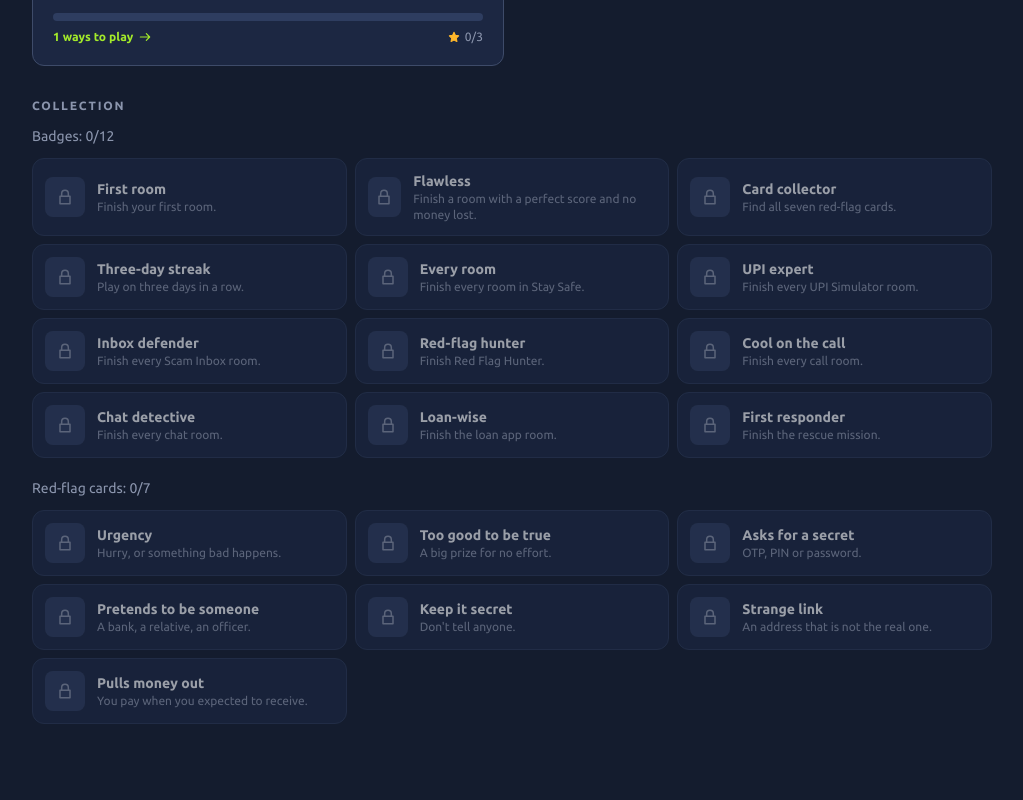
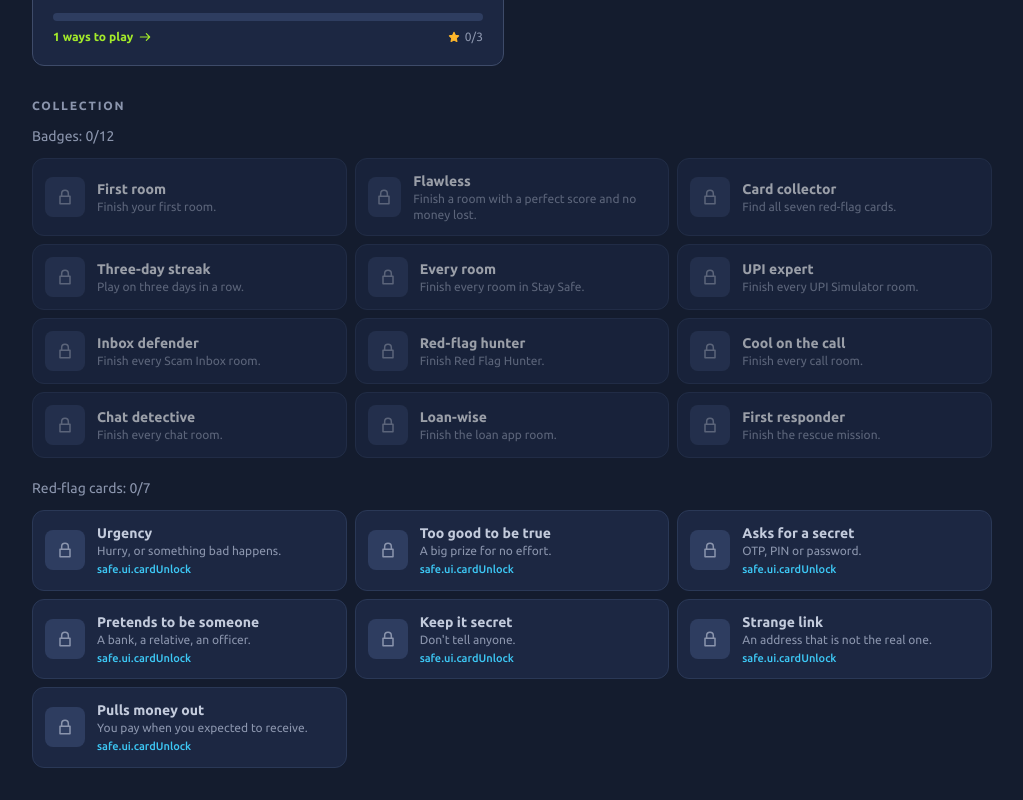
Before and after one commit to Pranjal-Garg-21/Vanguard, a React (Vite) app in the folder frontend/: page /safe in a window 1280 px wide. Shown: the part 1430-2230 px from the top of the page, without its empty margins (128-1151 px from the left). Before the commit the page ends 2186 px from the top, so only its background shows below. Built offline with nearby package versions, Linux system fonts and the light colour scheme.

Commit message:
Show red-flag cards as found, collected or locked
A locked card now says how to unlock it (find it with the Scam Lens), a
card earned in an earlier room shows as Collected instead of locked, and the
cards count totals this run and the collection.

```diff
--- a/frontend/src/games/safe/phone/RoomComplete.tsx
+++ b/frontend/src/games/safe/phone/RoomComplete.tsx
@@ -17,7 +17,7 @@ function Stat({ label, value, tone = 'text-ink' }: { label: string; value: strin
 }
 
 /** Completion screen in the style of a finished room: result, stats and the red-flag cards. */
-export function RoomComplete({ state, onReplay, onRetry, onContinue }: { state: RunState; onReplay: () => void; onRetry: () => void; onContinue: () => void }) {
+export function RoomComplete({ state, collected = [], onReplay, onRetry, onContinue }: { state: RunState; /** Cards found in earlier rooms. */ collected?: string[]; onReplay: () => void; onRetry: () => void; onContinue: () => void }) {
   const sum = summarise(state);
   const found = new Set(foundKinds(state));
   const judge = state.script.mode === 'judge';
@@ -39,7 +39,7 @@ export function RoomComplete({ state, onReplay, onRetry, onContinue }: { state:
         {inbox && <Stat label={t('safe.ui.falseAlarms')} value={String(sum.falseAlarms)} tone={sum.falseAlarms > 0 ? 'text-warn' : 'text-brand'} />}
         {!judge && <Stat label={t('safe.ui.moneyLost')} value={rupees(sum.balanceLost)} tone={sum.balanceLost > 0 ? 'text-bad' : 'text-brand'} />}
         <Stat label={t('safe.ui.tellsFound')} value={`${sum.tellsFound}/${sum.tellsTotal}`} tone="text-info" />
-        <Stat label={t('safe.ui.cards')} value={`${found.size}/${TELL_KINDS.length}`} tone="text-xp" />
+        <Stat label={t('safe.ui.cards')} value={`${new Set([...found, ...collected]).size}/${TELL_KINDS.length}`} tone="text-xp" />
       </div>
 
       {state.script.rule && (
@@ -73,7 +73,7 @@ export function RoomComplete({ state, onReplay, onRetry, onContinue }: { state:
         <SectionLabel>{t('safe.ui.cards')}</SectionLabel>
         <p className="mb-3 mt-1 text-sm text-muted">{t('safe.ui.cardsHint')}</p>
         <div className="grid gap-3 sm:grid-cols-2">
-          {TELL_KINDS.map((k) => <TellCard key={k} kind={k} found={found.has(k)} isNew={found.has(k)} />)}
+          {TELL_KINDS.map((k) => <TellCard key={k} kind={k} found={found.has(k)} collected={collected.includes(k)} isNew={found.has(k) && !collected.includes(k)} />)}
         </div>
       </Card>
 
--- a/frontend/src/games/safe/phone/TellCard.tsx
+++ b/frontend/src/games/safe/phone/TellCard.tsx
@@ -3,19 +3,27 @@ import { Icon } from './Icon';
 import { TELL_META } from './tells';
 import type { TellKind } from './logic/types';
 
-/** A collectible red-flag card. Locked until the student spots that kind of sign. */
-export function TellCard({ kind, found, isNew }: { kind: TellKind; found: boolean; isNew?: boolean }) {
+/**
+ * A collectible red-flag card in one of three states:
+ *   found      spotted in this run (lit, with a "New card" tag when it is the first time)
+ *   collected  spotted in an earlier room (softly lit, tagged "Collected")
+ *   locked     not spotted yet, with a hint on how to unlock it
+ */
+export function TellCard({ kind, found, collected, isNew }: { kind: TellKind; found: boolean; collected?: boolean; isNew?: boolean }) {
   const meta = TELL_META[kind];
+  const lit = found || !!collected;
+  const tag = isNew ? t('safe.ui.newCard') : !found && collected ? t('safe.ui.cardCollected') : null;
   return (
-    <div className={`relative flex items-center gap-3 rounded-xl border p-3 ${found ? 'border-brand/60 bg-brand/10' : 'border-line bg-surface opacity-60'}`}>
-      <span className={`flex h-10 w-10 shrink-0 items-center justify-center rounded-lg ${found ? 'bg-brand/20 text-brand' : 'bg-surface-3 text-muted'}`}>
-        <Icon name={found ? meta.icon : 'lock'} className="h-5 w-5" />
+    <div className={`relative flex items-center gap-3 rounded-xl border p-3 ${found ? 'border-brand/60 bg-brand/10' : collected ? 'border-brand/30 bg-surface' : 'border-line bg-surface'}`}>
+      <span className={`flex h-10 w-10 shrink-0 items-center justify-center rounded-lg ${found ? 'bg-brand/20 text-brand' : collected ? 'bg-brand/10 text-brand/80' : 'bg-surface-3 text-muted'}`}>
+        <Icon name={lit ? meta.icon : 'lock'} className="h-5 w-5" />
       </span>
       <div className="min-w-0">
-        <p className="text-sm font-bold text-ink">{t(meta.nameKey)}</p>
+        <p className={`text-sm font-bold ${lit ? 'text-ink' : 'text-ink-soft'}`}>{t(meta.nameKey)}</p>
         <p className="text-xs text-muted">{t(meta.hintKey)}</p>
+        {!lit && <p className="mt-0.5 text-[11px] font-medium text-info">{t('safe.ui.cardUnlock')}</p>}
       </div>
-      {isNew && <span className="absolute -top-2 right-2 rounded bg-brand px-1.5 py-0.5 text-[10px] font-bold uppercase text-brand-ink">{t('safe.ui.newCard')}</span>}
+      {tag && <span className={`absolute -top-2 right-2 rounded px-1.5 py-0.5 text-[10px] font-bold uppercase ${isNew ? 'bg-brand text-brand-ink' : 'bg-surface-3 text-ink-soft'}`}>{tag}</span>}
     </div>
   );
 }
```
